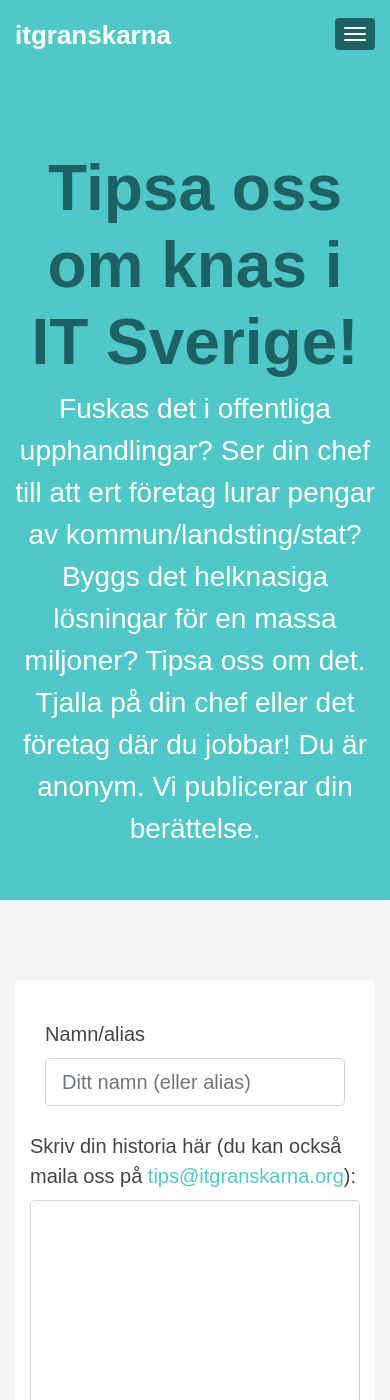
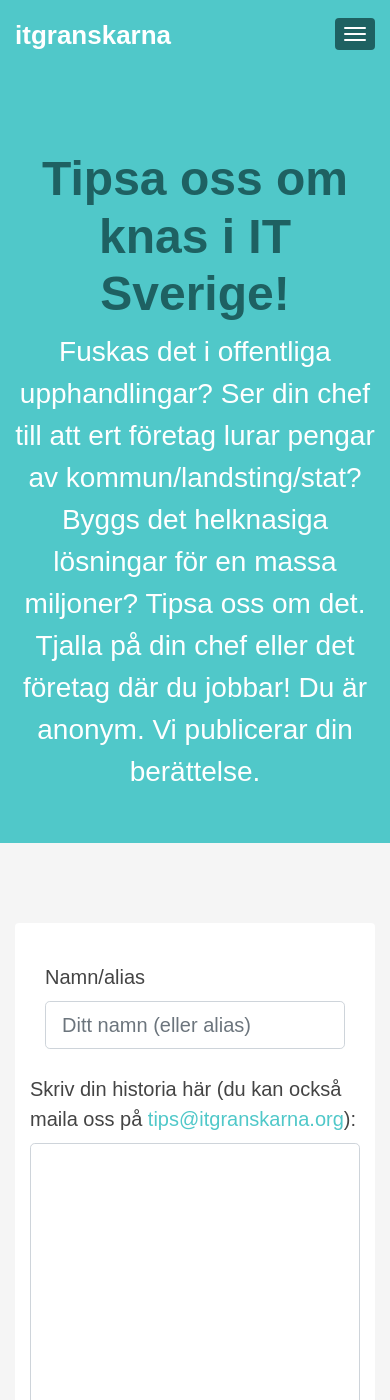
Before and after one commit to soulgalore/itgranskarna.org, a Jekyll site: the page built from tips.md, in a window 390 px wide and 1400 px high. Built offline with Jekyll 4.4.1, drawn with Linux system fonts in a browser that asks for light colours.

Commit message:
reasonable size on text

```diff
--- a/_includes/css/theme-4.css
+++ b/_includes/css/theme-4.css
@@ -681,6 +681,9 @@ pre code {
   .header.navbar-fixed-top {
     height: 70px;
   }
+  h1.title.tips {
+    font-size: 3rem;
+  }
   .promo .btns .btn {
     margin-right: 0;
     clear: both;
@@ -688,7 +691,7 @@ pre code {
     margin-bottom: 30px;
   }
   .promo .title {
-    font-size: 66px;
+    font-size: 56px;
   }
   .promo .meta {
     margin-top: 60px;
```
